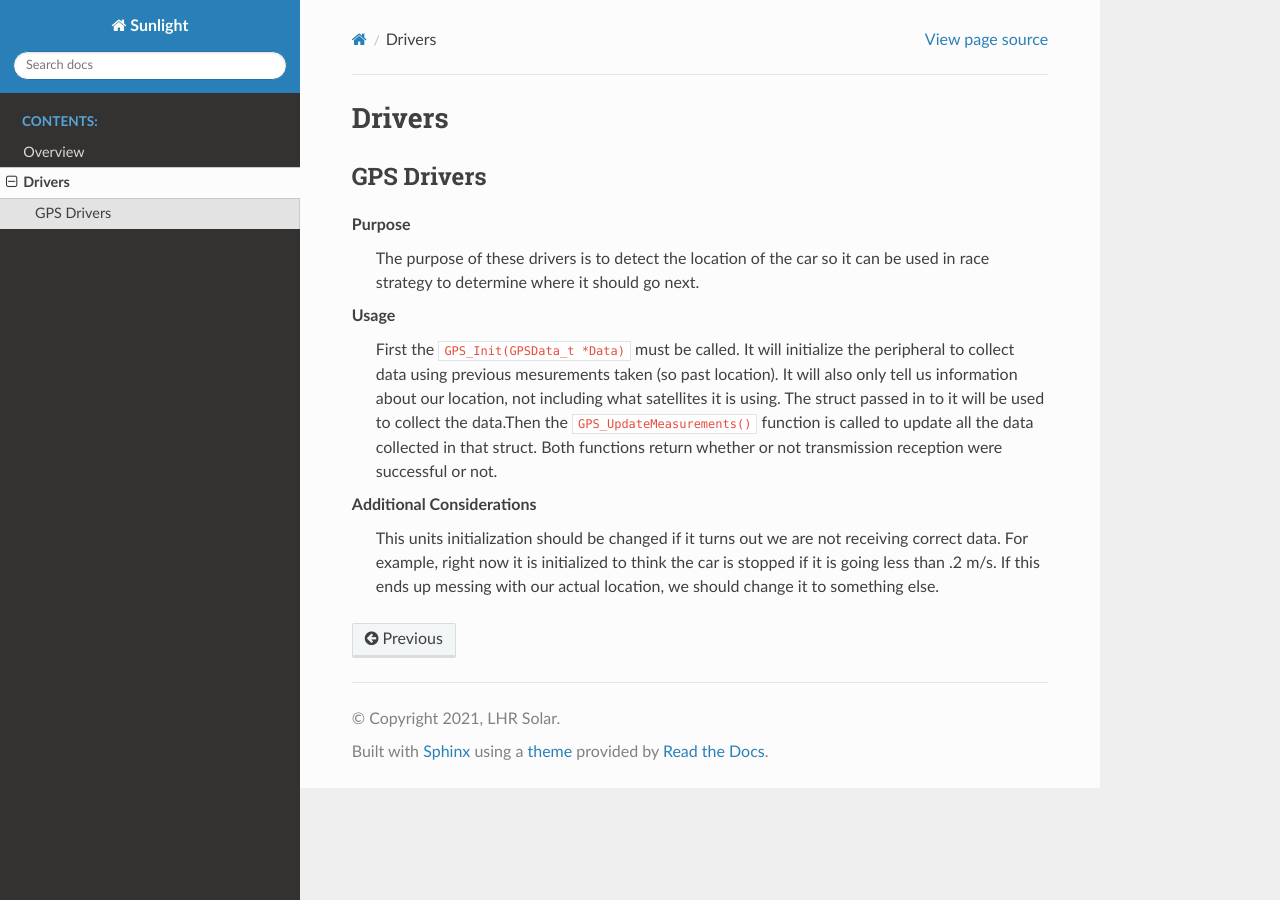
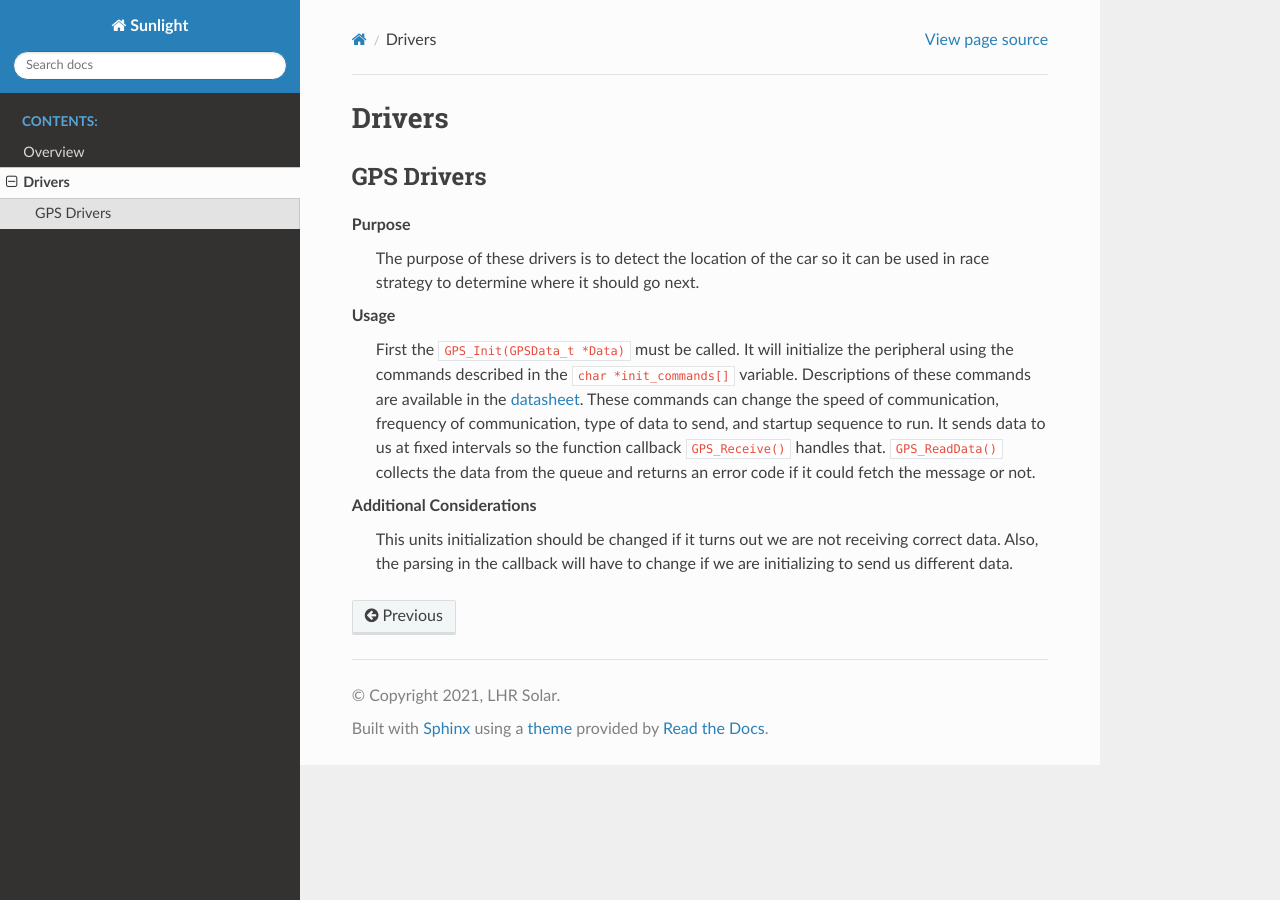
Before and after one commit to lhr-solar/DataAcq-Sunlight, a Sphinx documentation site: the page built from Docs/source/drivers.rst, in a window 1280 px wide. Built offline with Sphinx 7.4.7 and the Read the Docs theme 2.0.0, drawn with Linux system fonts in a browser that asks for light colours; pages that are not in the unit, such as notebooks, are missing from menus.

Commit message:
Added comments and documentation

```diff
--- a/Docs/source/drivers.rst
+++ b/Docs/source/drivers.rst
@@ -9,13 +9,13 @@ Purpose
     where it should go next.
 
 Usage
-    First the ``GPS_Init(GPSData_t *Data)`` must be called. It will initialize the peripheral to collect data using
-    previous mesurements taken (so past location). It will also only tell us information about our location, not including what satellites
-    it is using. The struct passed in to it will be used to collect the data.Then the ``GPS_UpdateMeasurements()``
-    function is called to update all the data collected in that struct. Both functions return whether or not transmission
-    reception were successful or not.
+    First the ``GPS_Init(GPSData_t *Data)`` must be called. It will initialize the peripheral using the commands described in the
+    ``char *init_commands[]`` variable. Descriptions of these commands are available in the
+    `datasheet <https://www.digikey.com/htmldatasheets/production/1641571/0/0/1/pa6h-gps-module-command-set.html>`__.
+    These commands can change the speed of communication, frequency of communication, type of data to send, and startup sequence to run.
+    It sends data to us at fixed intervals so the function callback ``GPS_Receive()`` handles that. ``GPS_ReadData()`` collects the data
+    from the queue and returns an error code if it could fetch the message or not.
 
 Additional Considerations
-    This units initialization should be changed if it turns out we are not receiving correct data. For example, right
-    now it is initialized to think the car is stopped if it is going less than .2 m/s. If this ends up messing with our
-    actual location, we should change it to something else.
+    This units initialization should be changed if it turns out we are not receiving correct data. Also, the parsing in the callback will
+    have to change if we are initializing to send us different data.
```
Also changed, not shown: 2 other files.
